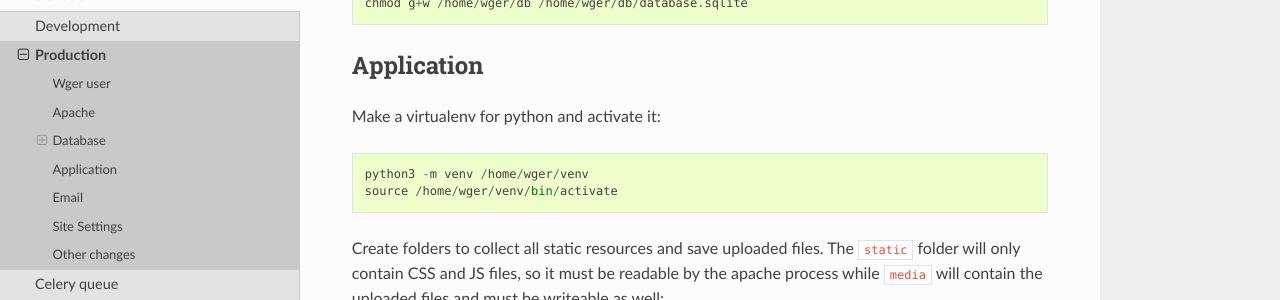
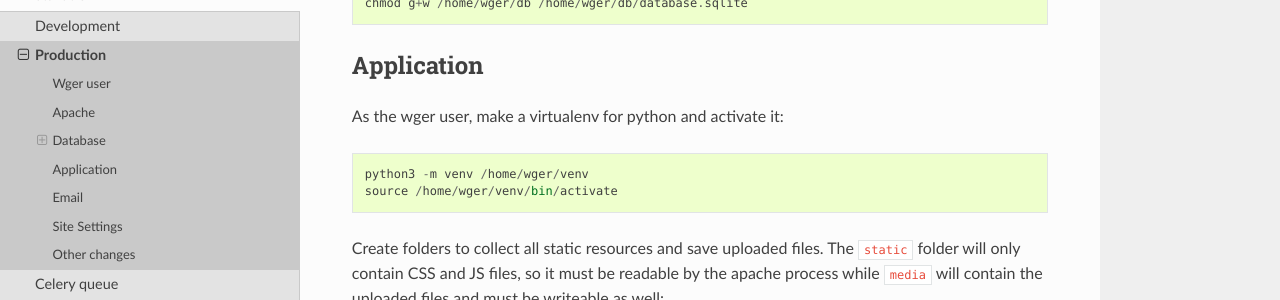
Before and after one commit to wger-project/docs, a Sphinx documentation site: the page built from docs/production.rst, in a window 1280 px wide and 900 px high, scrolled down 1847 px. Shown: the part 151-451 px from the top of the window. Built offline with Sphinx 7.4.7 and the Read the Docs theme 2.0.0, drawn with Linux system fonts in a browser that asks for light colours.

Commit message:
Mention to use the wger user for installation

```diff
--- a/docs/production.rst
+++ b/docs/production.rst
@@ -98,7 +98,7 @@ If using sqlite, create a folder for it (must be writable by the apache user)::
 Application
 -----------
 
-Make a virtualenv for python and activate it::
+As the wger user, make a virtualenv for python and activate it::
 
   python3 -m venv /home/wger/venv
   source /home/wger/venv/bin/activate
```
